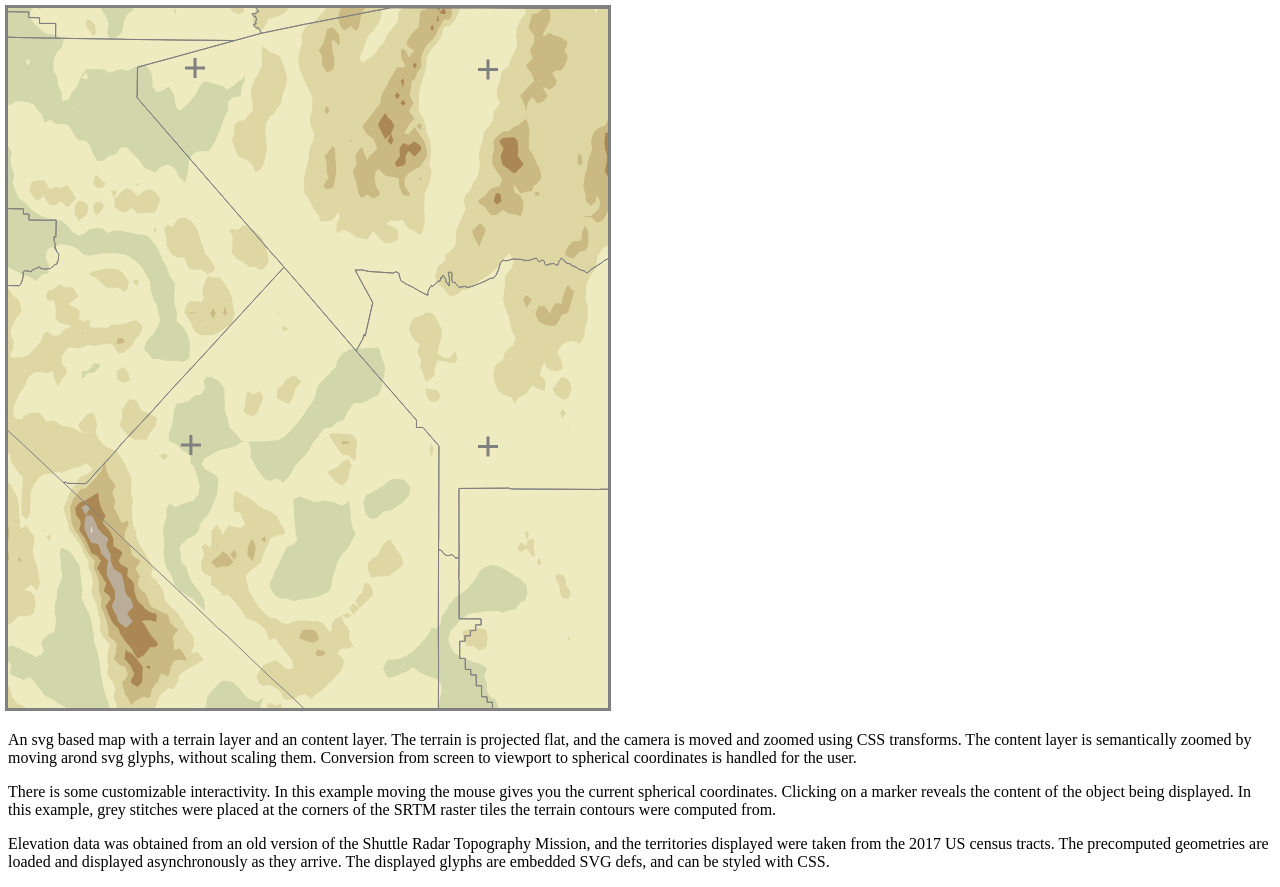
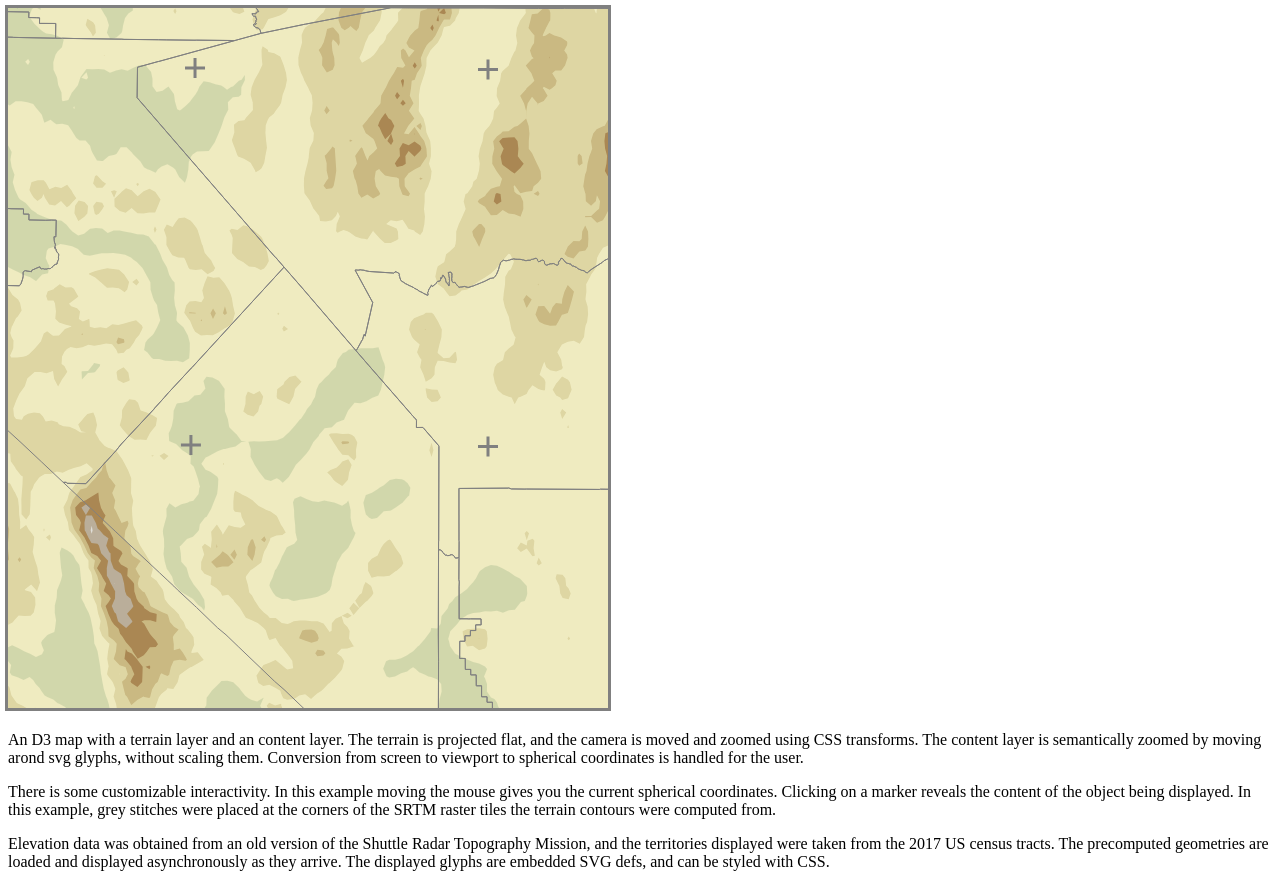
Before and after one commit to caseyshields/nevada, a plain HTML site: page index.html in a window 1280 px wide. Drawn offline with nearby package versions, Linux system fonts and the light colour scheme.

Commit message:
Update index.html

```diff
--- a/index.html
+++ b/index.html
@@ -40,7 +40,7 @@
     <h3 class="coordinates"></h3>
     <h3 class="info"></h3>
     <div width="600">
-    <p> An svg based map with a terrain layer and an content layer. The terrain is projected flat,
+    <p> An D3 map with a terrain layer and an content layer. The terrain is projected flat,
         and the camera is moved and zoomed using CSS transforms. The content layer is semantically zoomed
         by moving arond svg glyphs, without scaling them. Conversion from screen to viewport to spherical
         coordinates is handled for the user.
```
